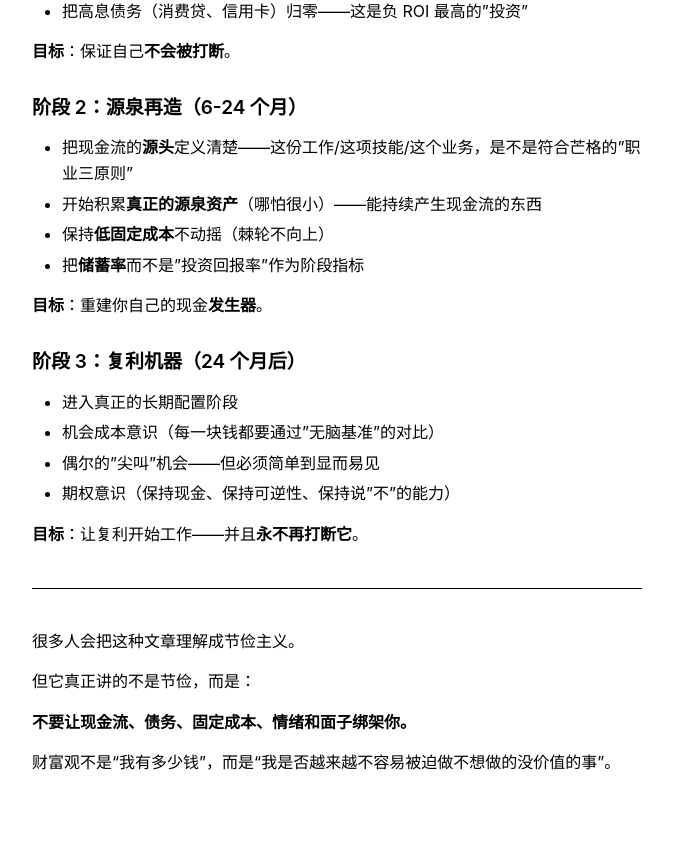
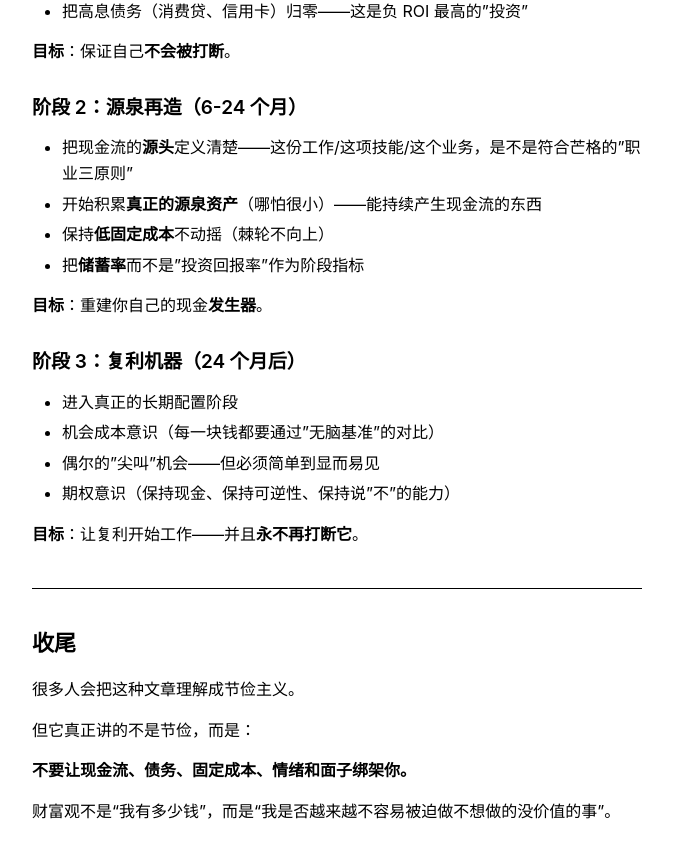
Before and after one commit to elemer1/elemer1.github.io, a Jekyll site: the page built from _markdown/芒格 on 个人现金流.md, in a window 1280 px wide and 900 px high, scrolled down 6252 px. Shown: the top 858 px of the window, without its empty margins (303-976 px from the left). Built offline with Jekyll 4.4.1, drawn with Linux system fonts in a browser that asks for light colours.

Commit message:
Update 芒格 on 个人现金流.md

```diff
--- a/_markdown/芒格 on 个人现金流.md
+++ b/_markdown/芒格 on 个人现金流.md
@@ -219,6 +219,8 @@ listed: true
 
 ---
 
+## 收尾
+
 很多人会把这种文章理解成节俭主义。
 
 但它真正讲的不是节俭，而是：
```
